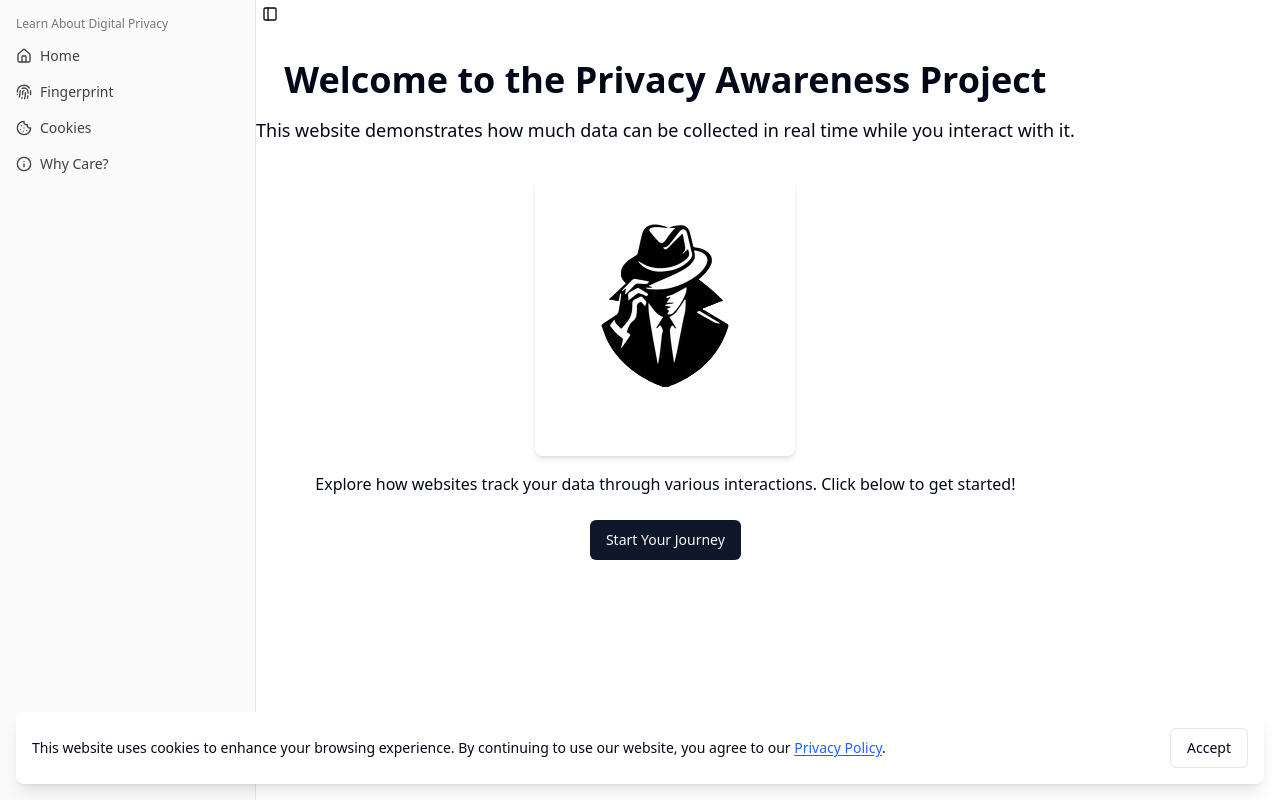
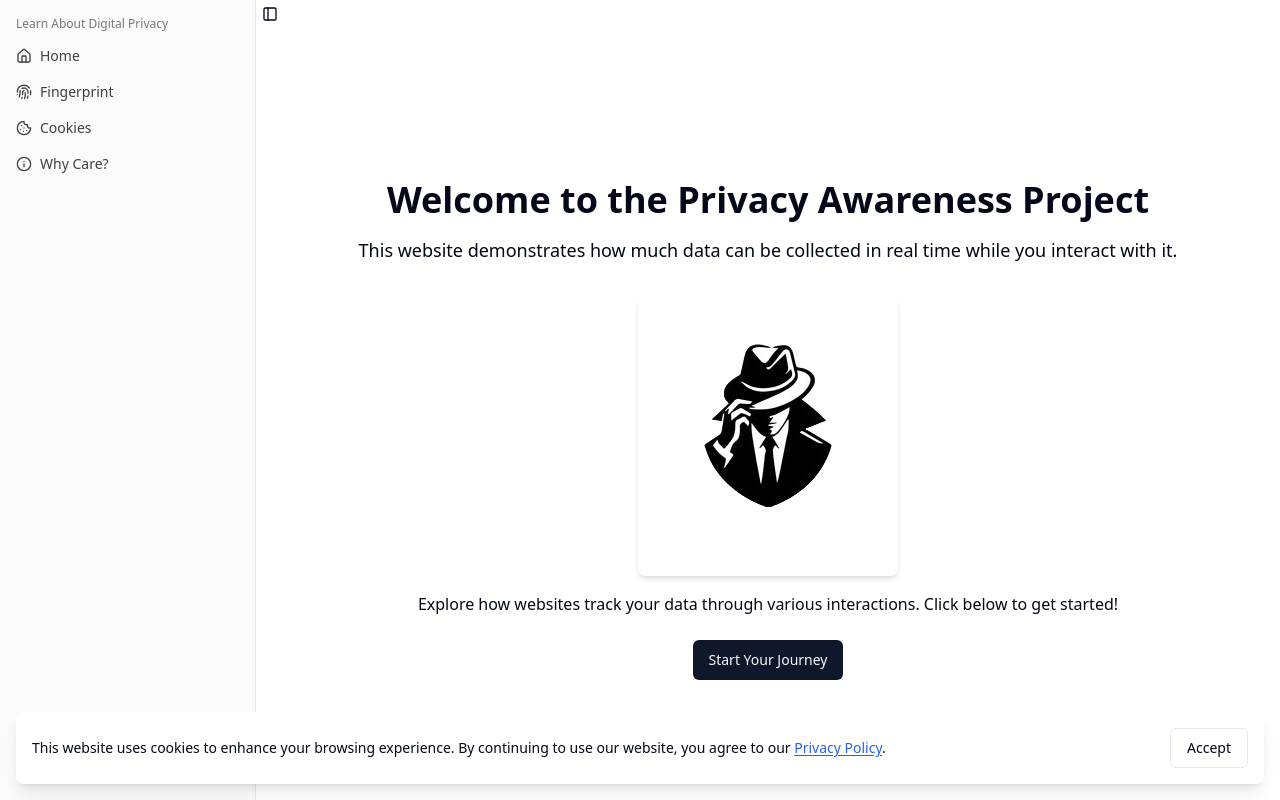
Before and after one commit to w4zEl/CS492Project, a SvelteKit app: page / in a window 1280 px wide. Built offline with nearby package versions, Linux system fonts and the light colour scheme; no server answers.

Commit message:
Center home page content.

```diff
--- a/src/routes/+layout.svelte
+++ b/src/routes/+layout.svelte
@@ -10,9 +10,11 @@
 
 <Sidebar.Provider>
 	<AppSidebar />
-	<main>
+	<main class="flex flex-grow flex-col">
 		<Sidebar.Trigger />
-		{@render children?.()}
+		<div class="flex-grow">
+			{@render children?.()}
+		</div>
 	</main>
 </Sidebar.Provider>
 
--- a/src/routes/+page.svelte
+++ b/src/routes/+page.svelte
@@ -1,10 +1,13 @@
 <script lang="ts">
-	import { Button } from "$lib/components/ui/button";
+	import { Button } from '$lib/components/ui/button';
 </script>
 
-<h1 class="text-4xl font-bold text-center mt-8">Welcome to the Privacy Awareness Project</h1>
-<p class="text-center mt-4 text-lg">
-	This website demonstrates how much data can be collected in real time while you interact with it.
+<div class="size-full grid place-items-center">
+	<div class="p-4">
+		<h1 class="mt-8 text-center text-4xl font-bold">Welcome to the Privacy Awareness Project</h1>
+		<p class="mt-4 text-center text-lg">
+			This website demonstrates how much data can be collected in real time while you interact with
+			it.
 		</p>
 
 		<section class="mt-8 flex flex-col items-center">
@@ -13,8 +16,10 @@
 				Explore how websites track your data through various interactions. Click below to get started!
 			</p>
 			<nav class="mt-6 flex gap-4">
-		<Button>
-			<a href="/fingerprint">Start Your Journey</a>
+				<Button href="/fingerprint">
+					Start Your Journey
 				</Button>
 			</nav>
 		</section>
+	</div>
+</div>
```
Lines whose indentation alone changed are shown as unchanged.
